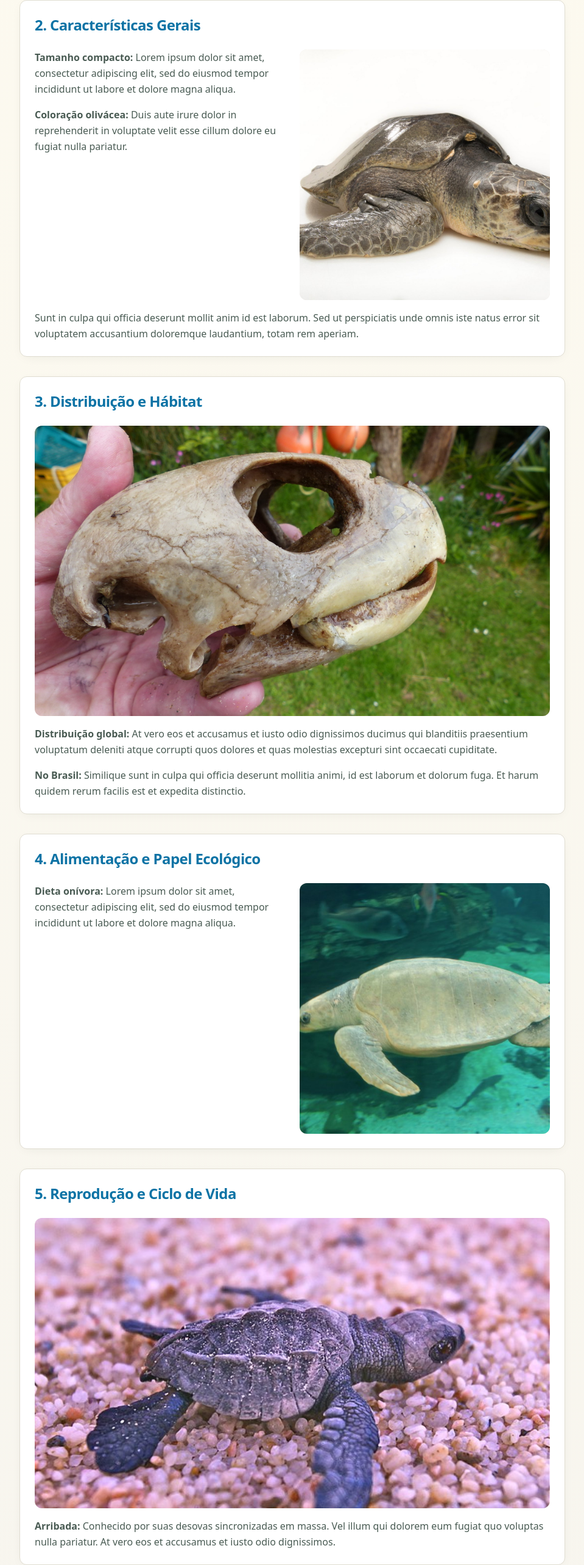
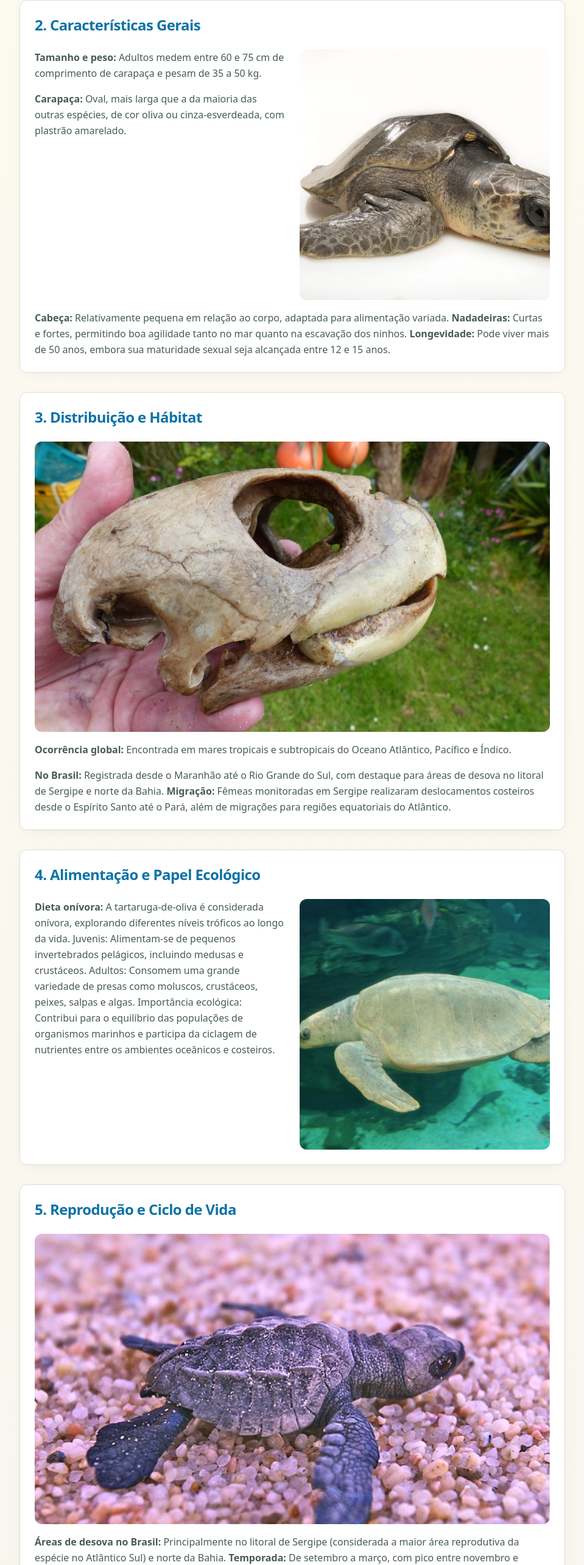
Before and after one commit to MatheusToyota/tartarugas-do-brasil-viz, a React (Vite) app: page /tartaruga-oliva in a window 1280 px wide. Shown: the part 1663-4229 px from the top of the page at 61% size, without its empty margins (160-1119 px from the left). Built offline with nearby package versions, Linux system fonts and the light colour scheme.

Commit message:
Complete text replacement

```diff
--- a/src/pages/TartarugaDeCouro.tsx
+++ b/src/pages/TartarugaDeCouro.tsx
@@ -120,10 +120,10 @@ const TartarugaDeCouro = () => {
                 <div className="grid grid-cols-1 md:grid-cols-2 gap-6">
                   <div className="space-y-4">
                     <p className="text-foreground/80 leading-relaxed">
-                      <strong>Tamanho gigantesco:</strong> Lorem ipsum dolor sit amet, consectetur adipiscing elit, sed do eiusmod tempor incididunt ut labore et dolore magna aliqua.
+                      <strong>Tamanho e peso:</strong> Adultos podem medir entre 1,5 e 2 metros de comprimento de carapaça e pesar de 400 a 700 kg, podendo chegar a 900 kg em exemplares maiores.
                     </p>
                     <p className="text-foreground/80 leading-relaxed">
-                      <strong>Carapaça coriácea:</strong> Não possui casco rígido, mas sim uma carapaça coriácea. Duis aute irure dolor in reprehenderit in voluptate velit esse cillum dolore.
+                      <strong>Carapaça:</strong> Diferente das tartarugas comuns, não possui escamas rígidas; sua carapaça é formada por uma camada grossa de tecido fibroso e cartilaginoso, com nervuras longitudinais visíveis. Cor varia do preto ao cinza escuro com manchas esbranquiçadas.
                     </p>
                   </div>
                   <div className="aspect-square bg-muted rounded-lg flex items-center justify-center overflow-hidden">
@@ -135,7 +135,7 @@ const TartarugaDeCouro = () => {
                   </div>
                 </div>
                 <p className="text-foreground/80 leading-relaxed">
-                  <strong>Adaptações para águas profundas:</strong> Sunt in culpa qui officia deserunt mollit anim id est laborum. Sed ut perspiciatis unde omnis iste natus error sit voluptatem accusantium doloremque laudantium.
+                  <strong>Cabeça e nadadeiras:</strong> Grande e robusta, com bico forte, adaptada para capturar presas gelatinosas. Nadadeiras longas e poderosas, com bordas dentadas que facilitam o nado em mar aberto. <strong>Longevidade:</strong> Pode viver mais de 50 anos; a maturidade sexual ocorre por volta dos 12 a 20 anos.
                 </p>
               </CardContent>
             </Card>
@@ -153,10 +153,10 @@ const TartarugaDeCouro = () => {
                   />
                 </div>
                 <p className="text-foreground/80 leading-relaxed">
-                  <strong>Distribuição cosmopolita:</strong> At vero eos et accusamus et iusto odio dignissimos ducimus qui blanditiis praesentium voluptatum deleniti atque corrupti quos dolores et quas molestias excepturi sint occaecati cupiditate.
+                  <strong>Ocorrência global:</strong> Encontrada em todos os oceanos tropicais e temperados do mundo, incluindo o Atlântico, Pacífico e Índico, sendo a tartaruga marinha com a maior área de distribuição.
                 </p>
                 <p className="text-foreground/80 leading-relaxed">
-                  <strong>Migrações transoceânicas:</strong> Similique sunt in culpa qui officia deserunt mollitia animi, id est laborum et dolorum fuga. Et harum quidem rerum facilis est et expedita distinctio.
+                  <strong>No Brasil e migração:</strong> Presente em todo o litoral, com áreas importantes de desova no Espírito Santo, Bahia e Ceará. Realiza longas migrações oceânicas, percorrendo milhares de quilômetros entre áreas de alimentação e reprodução.
                 </p>
               </CardContent>
             </Card>
@@ -169,7 +169,7 @@ const TartarugaDeCouro = () => {
                 <div className="grid grid-cols-1 md:grid-cols-2 gap-6">
                   <div>
                     <p className="text-foreground/80 leading-relaxed">
-                      <strong>Especialista em águas-vivas:</strong> Lorem ipsum dolor sit amet, consectetur adipiscing elit, sed do eiusmod tempor incididunt ut labore et dolore magna aliqua.
+                      <strong>Alimentação especializada:</strong> A tartaruga-de-couro é especializada em se alimentar de medusas e outros organismos gelatinosos, incluindo águas-vivas, salpas e caravelas.
                     </p>
                   </div>
                   <div className="aspect-square bg-muted rounded-lg flex items-center justify-center overflow-hidden">
@@ -181,7 +181,7 @@ const TartarugaDeCouro = () => {
                   </div>
                 </div>
                 <p className="text-foreground/80 leading-relaxed">
-                  <strong>Controle de populações gelatinosas:</strong> Itaque earum rerum hic tenetur a sapiente delectus, ut aut reiciendis voluptatibus maiores alias consequatur aut perferendis doloribus asperiores repellat.
+                  <strong>Papel ecológico:</strong> Esse hábito alimentar ajuda a controlar populações de medusas, que em excesso podem desequilibrar ecossistemas marinhos. Contribui para a ciclagem de nutrientes ao se deslocar entre diferentes áreas oceânicas.
                 </p>
               </CardContent>
             </Card>
@@ -199,7 +199,7 @@ const TartarugaDeCouro = () => {
                   />
                 </div>
                 <p className="text-foreground/80 leading-relaxed">
-                  Vel illum qui dolorem eum fugiat quo voluptas nulla pariatur. At vero eos et accusamus et iusto odio dignissimos ducimus qui blanditiis praesentium voluptatum deleniti atque corrupti quos dolores.
+                  <strong>Áreas de desova no Brasil:</strong> Principalmente no litoral do Espírito Santo, Bahia e Ceará. <strong>Temporada:</strong> De outubro a março, com picos em novembro e dezembro. <strong>Ciclo reprodutivo:</strong> Fêmeas podem desovar de 5 a 7 vezes por temporada, com intervalos de aproximadamente 12 a 15 dias. Ninhos contêm cerca de 80 a 90 ovos, incubados por cerca de 60 dias. A temperatura da areia influencia o sexo dos filhotes, assim como nas outras tartarugas marinhas.
                 </p>
               </CardContent>
             </Card>
@@ -212,10 +212,10 @@ const TartarugaDeCouro = () => {
                 <div className="grid grid-cols-1 md:grid-cols-2 gap-6">
                   <div>
                     <p className="text-foreground/80 leading-relaxed">
-                      <strong>Pesca incidental:</strong> Omnis voluptas assumenda est, omnis dolor repellendus. Temporibus autem quibusdam et aut officiis debitis.
+                      <strong>Pesca incidental:</strong> Captura acidental em redes de pesca de emalhe, espinheis, e longlines, muitas vezes fatal. <strong>Perda de habitat:</strong> Destruição e ocupação das praias de desova.
                     </p>
                     <p className="text-foreground/80 leading-relaxed">
-                      <strong>Ingestão de plásticos:</strong> Confunde sacos plásticos com águas-vivas. Ut et voluptates repudiandae sint et molestiae non recusandae.
+                      <strong>Poluição:</strong> Ingestão de lixo plástico, especialmente sacolas plásticas, confundidas com medusas, além de contaminação química. <strong>Mudanças climáticas:</strong> Impactos na temperatura da areia e no nível do mar, afetando a viabilidade dos ninhos e o equilíbrio sexual dos filhotes.
                     </p>
                   </div>
                   <div className="aspect-video bg-muted rounded-lg flex items-center justify-center mb-4 overflow-hidden">
@@ -235,7 +235,7 @@ const TartarugaDeCouro = () => {
               </CardHeader>
               <CardContent className="space-y-4">
                 <p className="text-foreground/80 leading-relaxed">
-                  Totam rem aperiam, eaque ipsa quae ab illo inventore veritatis et quasi architecto beatae vitae dicta sunt explicabo. Nemo enim ipsam voluptatem quia voluptas sit aspernatur aut odit aut fugit.
+                  <strong>Projetos de conservação:</strong> O Projeto TAMAR-ICMBio atua na proteção da tartaruga-de-couro no Brasil, monitorando praias, protegendo ninhos e soltando filhotes. <strong>Áreas protegidas:</strong> Reserva Biológica de Comboios (ES), Parque Nacional Marinho de Abrolhos (BA) e outras unidades de conservação costeiras. <strong>Medidas de manejo:</strong> Implantação de dispositivos para reduzir captura em redes (TEDs), fiscalização e educação ambiental. Uso de telemetria e satélites para estudar rotas migratórias e identificar áreas críticas.
                 </p>
               </CardContent>
             </Card>
--- a/src/pages/TartarugaDePente.tsx
+++ b/src/pages/TartarugaDePente.tsx
@@ -281,13 +281,13 @@ const TartarugaDePente = () => {
                   <strong>Projetos ativos:</strong> O Projeto TAMAR-ICMBio atua há mais de 40 anos na proteção de ninhos, marcação e monitoramento de indivíduos, além de ações de educação ambiental.
                 </p>
                 <p className="text-foreground/80 leading-relaxed">
-                  <strong>Áreas protegidas relevantes:</strong> Atol das Rocas, Fernando de Noronha, Parque Nacional Marinho de Abrolhos. Nemo enim ipsam voluptatem quia voluptas sit aspernatur aut odit aut fugit, sed quia consequuntur magni dolores.
+                  <strong>Áreas protegidas relevantes:</strong> Atol das Rocas (RN), Fernando de Noronha (PE), Parque Nacional Marinho de Abrolhos (BA), Reserva Biológica de Comboios (ES), entre outras.
                 </p>
                 <p className="text-foreground/80 leading-relaxed">
-                  <strong>Medidas de manejo:</strong> Inclusão de dispositivos redutores de captura (TEDs), fiscalização contra comércio ilegal. Eos qui ratione voluptatem sequi nesciunt. Neque porro quisquam est, qui dolorem ipsum quia dolor sit amet.
+                  <strong>Medidas de manejo:</strong> Inclusão de dispositivos redutores de captura de tartarugas (TEDs) nas redes de arrasto, fiscalização contra o comércio ilegal e preservação de áreas de recifes.
                 </p>
                 <p className="text-foreground/80 leading-relaxed">
-                  <strong>Educação e conscientização:</strong> Trabalho direto com comunidades pesqueiras e programas de turismo sustentável. Consectetur, adipisci velit, sed quia non numquam eius modi tempora incidunt ut labore et dolore magnam.
+                  <strong>Educação e conscientização:</strong> Trabalho direto com comunidades pesqueiras e programas de turismo sustentável para geração de renda alternativa.
                 </p>
               </CardContent>
             </Card>
@@ -298,7 +298,7 @@ const TartarugaDePente = () => {
               </CardHeader>
               <CardContent>
                 <p className="text-foreground/80 leading-relaxed">
-                  A tartaruga-de-pente é uma das joias vivas dos oceanos tropicais, reconhecida mundialmente por seu casco de beleza única e por sua ligação vital com a saúde dos recifes de coral. Aliquam quaerat voluptatem. Ut enim ad minima veniam, quis nostrum exercitationem ullam corporis suscipit laboriosam, nisi ut aliquid ex ea commodi consequatur. Quis autem vel eum iure reprehenderit qui in ea voluptate velit esse quam nihil molestiae consequatur, vel illum qui dolorem eum fugiat quo voluptas nulla pariatur. At vero eos et accusamus et iusto odio dignissimos ducimus qui blanditiis praesentium voluptatum deleniti atque corrupti quos dolores et quas molestias excepturi sint occaecati cupiditate non provident, similique sunt in culpa qui officia deserunt mollitia animi, id est laborum et dolorum fuga. Et harum quidem rerum facilis est et expedita distinctio.
+                  A tartaruga-de-pente (Eretmochelys imbricata) é uma das joias vivas dos oceanos tropicais, reconhecida mundialmente por seu casco de beleza única e por sua ligação vital com a saúde dos recifes de coral. Especialista na alimentação de esponjas marinhas, ela desempenha um papel ecológico insubstituível na manutenção do equilíbrio e da diversidade marinha. No Brasil, suas áreas mais importantes de ocorrência incluem o Atol das Rocas, Fernando de Noronha e o litoral da Bahia e Sergipe, onde também realiza a desova. Apesar de sua importância ecológica e cultural, a espécie está criticamente ameaçada de extinção, vítima da pesca incidental, destruição de habitat, poluição e de um histórico de exploração comercial. Projetos como o TAMAR-ICMBio têm sido essenciais para sua proteção, mas a recuperação plena depende de esforços contínuos, integrando ciência, fiscalização, educação ambiental e cooperação internacional para garantir que essa espécie milenar continue a nadar livremente nos mares por muitas gerações.
                 </p>
               </CardContent>
             </Card>
--- a/src/pages/TartarugaOliva.tsx
+++ b/src/pages/TartarugaOliva.tsx
@@ -121,10 +121,10 @@ const TartarugaOliva = () => {
                 <div className="grid grid-cols-1 md:grid-cols-2 gap-6">
                   <div className="space-y-4">
                     <p className="text-foreground/80 leading-relaxed">
-                      <strong>Tamanho compacto:</strong> Lorem ipsum dolor sit amet, consectetur adipiscing elit, sed do eiusmod tempor incididunt ut labore et dolore magna aliqua.
+                      <strong>Tamanho e peso:</strong> Adultos medem entre 60 e 75 cm de comprimento de carapaça e pesam de 35 a 50 kg.
                     </p>
                     <p className="text-foreground/80 leading-relaxed">
-                      <strong>Coloração olivácea:</strong> Duis aute irure dolor in reprehenderit in voluptate velit esse cillum dolore eu fugiat nulla pariatur.
+                      <strong>Carapaça:</strong> Oval, mais larga que a da maioria das outras espécies, de cor oliva ou cinza-esverdeada, com plastrão amarelado.
                     </p>
                   </div>
                   <div className="aspect-square bg-muted rounded-lg flex items-center justify-center">
@@ -136,7 +136,7 @@ const TartarugaOliva = () => {
                   </div>
                 </div>
                 <p className="text-foreground/80 leading-relaxed">
-                  Sunt in culpa qui officia deserunt mollit anim id est laborum. Sed ut perspiciatis unde omnis iste natus error sit voluptatem accusantium doloremque laudantium, totam rem aperiam.
+                  <strong>Cabeça:</strong> Relativamente pequena em relação ao corpo, adaptada para alimentação variada. <strong>Nadadeiras:</strong> Curtas e fortes, permitindo boa agilidade tanto no mar quanto na escavação dos ninhos. <strong>Longevidade:</strong> Pode viver mais de 50 anos, embora sua maturidade sexual seja alcançada entre 12 e 15 anos.
                 </p>
               </CardContent>
             </Card>
@@ -154,10 +154,10 @@ const TartarugaOliva = () => {
                   />
                 </div>
                 <p className="text-foreground/80 leading-relaxed">
-                  <strong>Distribuição global:</strong> At vero eos et accusamus et iusto odio dignissimos ducimus qui blanditiis praesentium voluptatum deleniti atque corrupti quos dolores et quas molestias excepturi sint occaecati cupiditate.
+                  <strong>Ocorrência global:</strong> Encontrada em mares tropicais e subtropicais do Oceano Atlântico, Pacífico e Índico.
                 </p>
                 <p className="text-foreground/80 leading-relaxed">
-                  <strong>No Brasil:</strong> Similique sunt in culpa qui officia deserunt mollitia animi, id est laborum et dolorum fuga. Et harum quidem rerum facilis est et expedita distinctio.
+                  <strong>No Brasil:</strong> Registrada desde o Maranhão até o Rio Grande do Sul, com destaque para áreas de desova no litoral de Sergipe e norte da Bahia. <strong>Migração:</strong> Fêmeas monitoradas em Sergipe realizaram deslocamentos costeiros desde o Espírito Santo até o Pará, além de migrações para regiões equatoriais do Atlântico.
                 </p>
               </CardContent>
             </Card>
@@ -170,7 +170,7 @@ const TartarugaOliva = () => {
                 <div className="grid grid-cols-1 md:grid-cols-2 gap-6">
                   <div>
                     <p className="text-foreground/80 leading-relaxed">
-                      <strong>Dieta onívora:</strong> Lorem ipsum dolor sit amet, consectetur adipiscing elit, sed do eiusmod tempor incididunt ut labore et dolore magna aliqua.
+                      <strong>Dieta onívora:</strong> A tartaruga-de-oliva é considerada onívora, explorando diferentes níveis tróficos ao longo da vida. Juvenis: Alimentam-se de pequenos invertebrados pelágicos, incluindo medusas e crustáceos. Adultos: Consomem uma grande variedade de presas como moluscos, crustáceos, peixes, salpas e algas. Importância ecológica: Contribui para o equilíbrio das populações de organismos marinhos e participa da ciclagem de nutrientes entre os ambientes oceânicos e costeiros.
                     </p>
                   </div>
                   <div className="aspect-square bg-muted rounded-lg flex items-center justify-center">
@@ -197,7 +197,7 @@ const TartarugaOliva = () => {
                   />
                 </div>
                 <p className="text-foreground/80 leading-relaxed">
-                  <strong>Arribada:</strong> Conhecido por suas desovas sincronizadas em massa. Vel illum qui dolorem eum fugiat quo voluptas nulla pariatur. At vero eos et accusamus et iusto odio dignissimos.
+                  <strong>Áreas de desova no Brasil:</strong> Principalmente no litoral de Sergipe (considerada a maior área reprodutiva da espécie no Atlântico Sul) e norte da Bahia. <strong>Temporada:</strong> De setembro a março, com pico entre novembro e janeiro. <strong>Ciclo reprodutivo:</strong> A fêmea pode desovar de 2 a 5 vezes por temporada, com intervalos de cerca de 15 a 30 dias entre posturas. Ninhos contêm de 80 a 120 ovos, incubados por aproximadamente 50 dias. Arribadas: Fenômeno observado em algumas populações, mas no Brasil a maioria das posturas é solitária.
                 </p>
               </CardContent>
             </Card>
@@ -210,7 +210,7 @@ const TartarugaOliva = () => {
                 <div className="grid grid-cols-1 md:grid-cols-2 gap-6">
                   <div>
                     <p className="text-foreground/80 leading-relaxed">
-                      <strong>Pesca incidental:</strong> Omnis voluptas assumenda est, omnis dolor repellendus. Temporibus autem quibusdam et aut officiis debitis.
+                      <strong>Pesca incidental:</strong> Captura acidental em redes de emalhe, espinhéis e arrasto, com alta mortalidade devido ao afogamento. <strong>Perda de habitat:</strong> Urbanização e ocupação irregular das praias de desova. <strong>Poluição:</strong> Ingestão de resíduos plásticos, captura em redes fantasmas e contaminação por poluentes químicos. <strong>Mudanças climáticas:</strong> Alterações de temperatura que afetam a proporção sexual e a viabilidade dos ninhos. <strong>Consumo ilegal:</strong> Coleta e venda clandestina de ovos, especialmente em comunidades costeiras.
                     </p>
                   </div>
                   <div className="aspect-square bg-muted rounded-lg flex items-center justify-center">
@@ -230,7 +230,7 @@ const TartarugaOliva = () => {
               </CardHeader>
               <CardContent className="space-y-4">
                 <p className="text-foreground/80 leading-relaxed">
-                  Totam rem aperiam, eaque ipsa quae ab illo inventore veritatis et quasi architecto beatae vitae dicta sunt explicabo. Nemo enim ipsam voluptatem quia voluptas sit aspernatur.
+                  <strong>Projeto TAMAR-ICMBio:</strong> Atua fortemente no litoral de Sergipe e Bahia, monitorando praias, protegendo ninhos e soltando filhotes ao mar. <strong>Áreas protegidas:</strong> Reserva Biológica de Santa Isabel (SE), Parque Nacional Marinho de Abrolhos (BA) e áreas de proteção ambiental no litoral nordestino. <strong>Medidas de manejo:</strong> Implantação de TEDs nas redes de pesca de arrasto, fiscalização costeira, conscientização de comunidades e combate ao comércio ilegal de ovos.
                 </p>
               </CardContent>
             </Card>
@@ -241,7 +241,7 @@ const TartarugaOliva = () => {
               </CardHeader>
               <CardContent>
                 <p className="text-foreground/80 leading-relaxed">
-                  Sed ut non numquam eius modi tempora incidunt ut labore et dolore magnam aliquam quaerat voluptatem. Ut enim ad minima veniam, quis nostrum exercitationem ullam corporis suscipit laboriosam.
+                  A tartaruga-de-oliva (Lepidochelys olivacea) é a menor entre as tartarugas marinhas, mas sua importância ecológica e cultural é enorme. Conhecida por seu casco de cor oliva e por eventos impressionantes de desova coletiva, é um elo fundamental no equilíbrio dos ecossistemas marinhos tropicais. No Brasil, tem sua maior concentração reprodutiva no litoral de Sergipe, tornando a região estratégica para sua conservação. Apesar de protegida por lei, enfrenta ameaças como pesca incidental, poluição e coleta ilegal de ovos. O trabalho contínuo de monitoramento, proteção de praias e conscientização comunitária é essencial para assegurar que essa pequena gigante dos mares continue a cumprir seu papel ecológico e a inspirar admiração nas gerações futuras.
                 </p>
               </CardContent>
             </Card>
```
